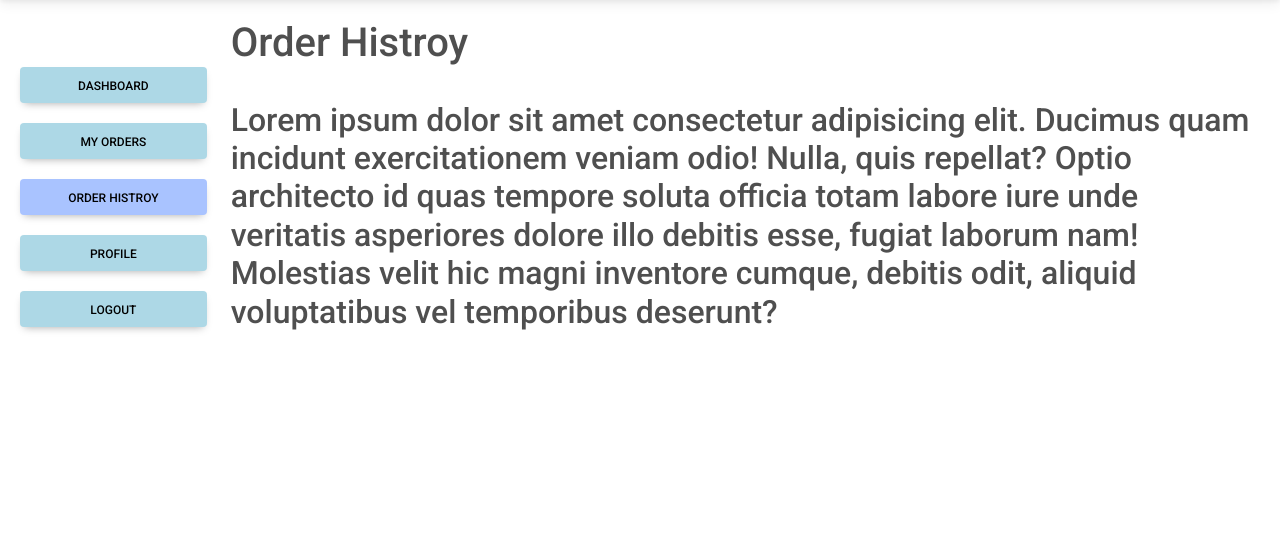
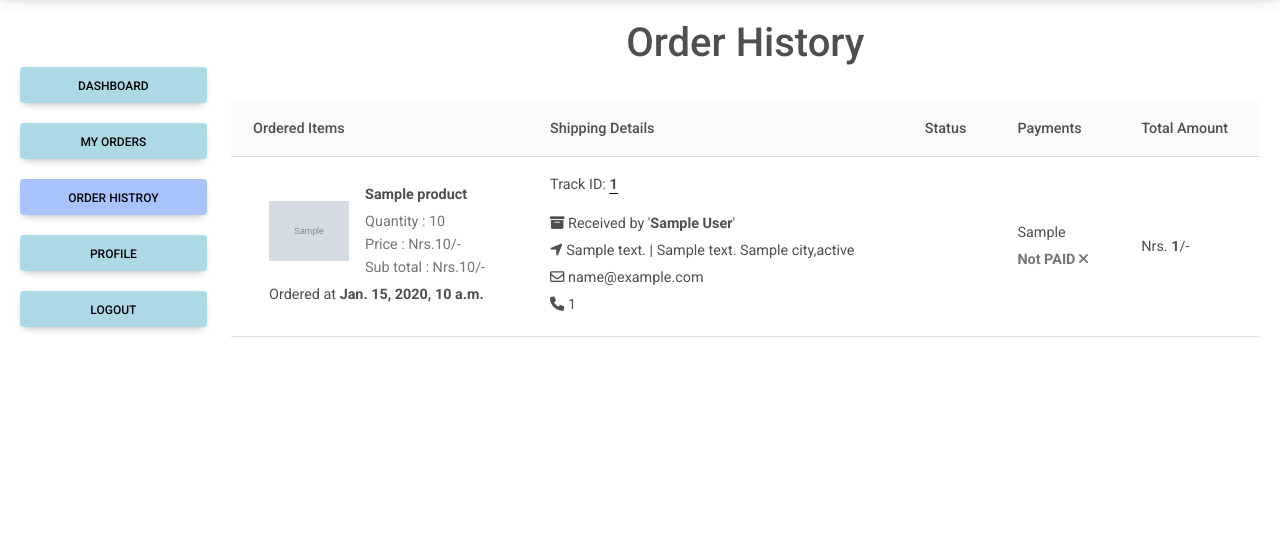
Before and after one commit to MrAalu/Django_Fullstack_Ecommerce_MotoGears, a Django app: template userprofile/templates/userprofile/orderhistory.html in a window 1280 px wide. Shown: the part 77-613 px from the top of the page. Run offline with Django 4.2, Linux system fonts and the light colour scheme; the template is opened without the code that fills it: most values are stand-ins (such as "Sample title", 1, 10 or a date in 2020); grey boxes marked "Sample" are stand-in pictures; parts of the project's set-up code (start-up, migrations or seed data) failed here and were passed over; some libraries are stand-ins or nearby versions.

Commit message:
Order History added on UserProfile

```diff
--- a/userprofile/templates/userprofile/orderhistory.html
+++ b/userprofile/templates/userprofile/orderhistory.html
@@ -6,7 +6,97 @@
     profile_sidebar_orderhistory.style.background = 'rgb(169, 195, 255)'
   </script>
 
-  <h1>Order Histroy</h1>
+  <h1 class="h1 text-center">Order History</h1>
   <br />
-  <h2>Lorem ipsum dolor sit amet consectetur adipisicing elit. Ducimus quam incidunt exercitationem veniam odio! Nulla, quis repellat? Optio architecto id quas tempore soluta officia totam labore iure unde veritatis asperiores dolore illo debitis esse, fugiat laborum nam! Molestias velit hic magni inventore cumque, debitis odit, aliquid voluptatibus vel temporibus deserunt?</h2>
+
+  {% if myorders %}
+    <table class="table align-middle mb-0 bg-white">
+      <thead class="bg-light">
+        <tr>
+          <th>Ordered Items</th>
+          <th>Shipping Details</th>
+          <th>Status</th>
+          <th>Payments</th>
+          <th>Total Amount</th>
+        </tr>
+      </thead>
+      <tbody>
+        {% for myorder in myorders %}
+          <tr>
+            <td>
+              <div class="ms-3">
+                <div class="ordered-products">
+                  {% for i in myorder.purchased_items %}
+                    <div class="d-flex align-items-center">
+                      <img src="{{ i.product.image.url }}" alt="" style="width: 80px; height: 80px;object-fit: contain;" />
+                      <div class="ms-3">
+                        <p class="fw-bold mb-1">{{ i.product.title }}</p>
+                        <p class="text-muted mb-0">Quantity : {{ i.quantity }}</p>
+                        <p class="text-muted mb-0">Price : Nrs.{{ i.price }}/-</p>
+                        <p class="text-muted mb-0">Sub total : Nrs.{{ i.cart_total_price }}/-</p>
+                      </div>
+                    </div>
+                  {% endfor %}
+                </div>
+                <p class="fw-normal my-1">
+                  Ordered at <strong>{{ myorder.order_date }}</strong>
+                </p>
+              </div>
+            </td>
+
+            <td>
+              <div class="shipping-details">
+                <p class="fw-normal">
+                  Track ID: <strong><span style="border-bottom: 1px solid black;">{{ myorder.track_id }}</span></strong>
+                </p>
+                <p class="fw-normal mb-1">
+                  <i class="fas fa-box-archive"></i> Received by '<strong>{{ myorder.delivery_information.full_name }}</strong>'
+                </p>
+                <p class="fw-normal mb-1">
+                  <i class="fas fa-location-arrow"></i>
+                  {{ myorder.delivery_information.address_line1 }} {% if myorder.delivery_information.address_line2 %}
+                    | {{ myorder.delivery_information.address_line2 }}
+                  {% endif %}
+
+                  {{ myorder.delivery_information.city }},{{ myorder.delivery_information.state }}
+                </p>
+
+                <p class="fw-normal mb-1">
+                  <i class="far fa-envelope"></i> {{ myorder.delivery_information.email }}
+                </p>
+                <p class="fw-normal mb-1">
+                  <i class="fas fa-phone"></i> {{ myorder.delivery_information.phone_number }}
+                </p>
+              </div>
+            </td>
+
+            <td>
+              {% if myorder.order_status == 'Delivered' %}
+                <span class="badge badge-success rounded-pill d-inline">Delivered</span>
+              {% elif myorder.order_status == 'Cancelled' %}
+                <span class="badge badge-danger rounded-pill d-inline">Cancelled</span>
+              {% endif %}
+            </td>
+
+            <td>
+              <p class="fw-normal mb-1">{{ myorder.payment_type }}</p>
+              <p class="text-muted mb-0">
+                {% if myorder.is_paid == True %}
+                  <strong>PAID</strong> <i class="fas fa-check"></i>
+                {% else %}
+                  <strong>Not PAID</strong> <i class="fas fa-xmark"></i>
+                {% endif %}
+              </p>
+            </td>
+
+            <td>
+              Nrs. <strong>{{ myorder.total_amount }}</strong>/-
+            </td>
+          </tr>
+        {% endfor %}
+      </tbody>
+    </table>
+  {% else %}
+    <p class="p text-center">No Order History</p>
+  {% endif %}
 {% endblock %}
```
Also changed, not shown: userprofile/views.py (+14 -1 lines).
